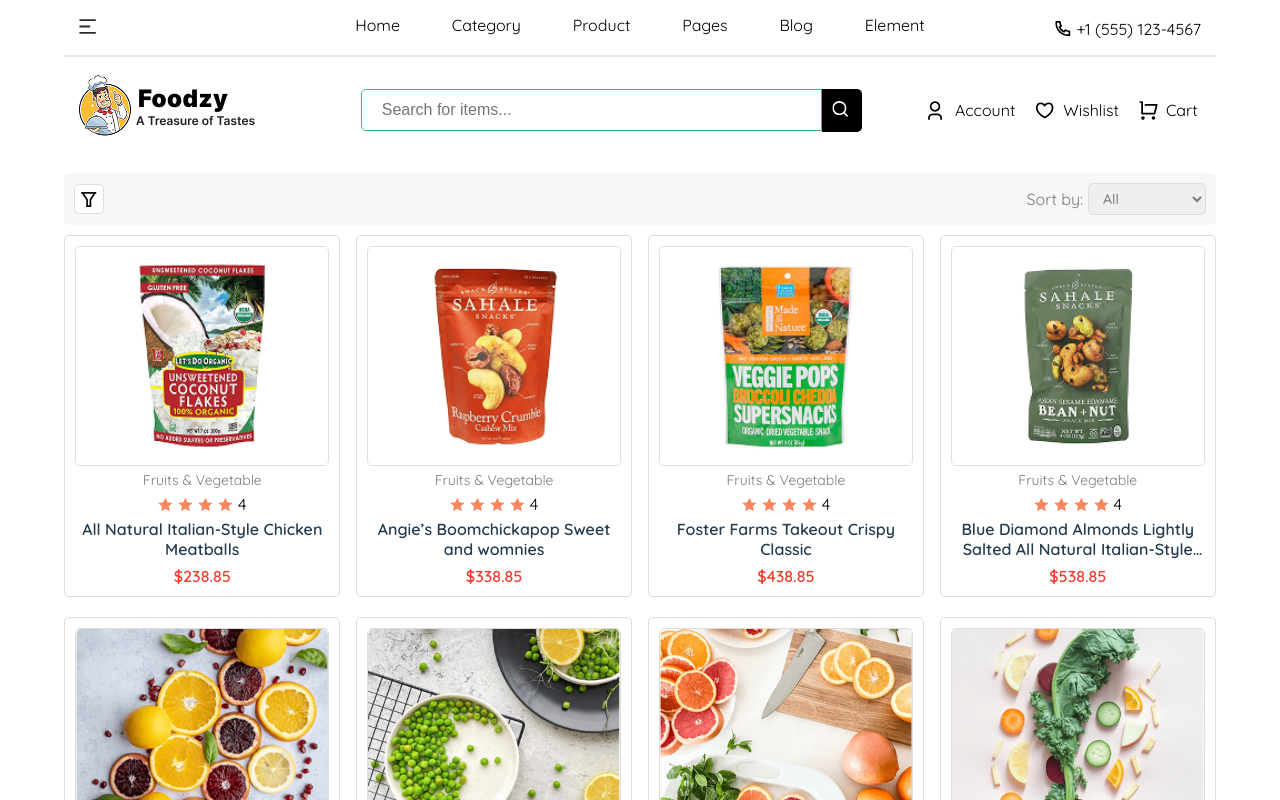
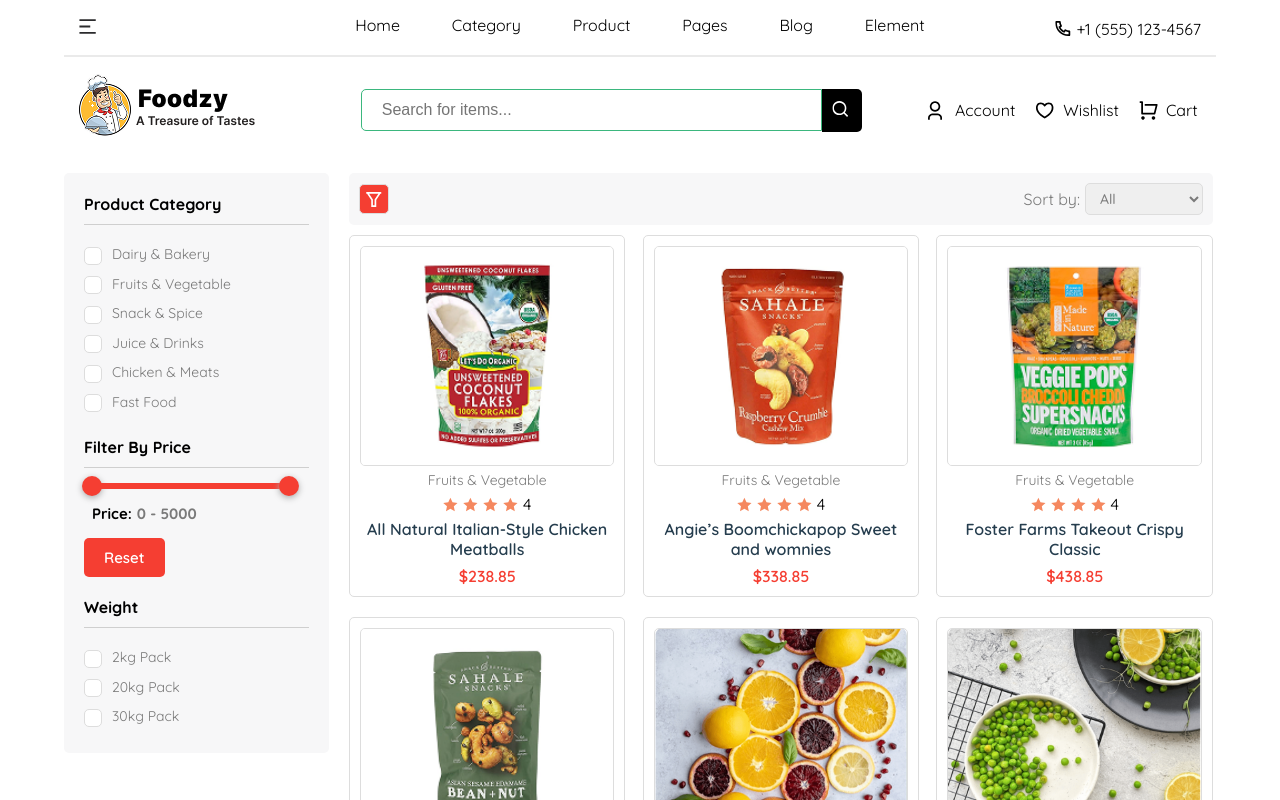
Before and after one commit to AnhTuTran12/food-shop, a React (Vite) app: page /shop in a window 1280 px wide. Shown: the top 800 px of the page. Built offline with nearby package versions, Linux system fonts and the light colour scheme; a web font is replaced by a local one.

Commit message:
fix ui product detail 2

```diff
--- a/src/components/Product-detail.jsx
+++ b/src/components/Product-detail.jsx
@@ -1,6 +1,7 @@
 import React, { useEffect, useState } from "react";
 
 import "../style/Product-detail.css";
+import { useParams } from "react-router-dom";
 
 const ProductDetail = ({
   product,
@@ -13,6 +14,7 @@
 
   const [quantity, setQuantity] = useState(1);
   const [mainImage, setMainImage] = useState(product.productImage);
+
   const handleDecrease = () => {
     setQuantity((prev) => (prev > 1 ? prev - 1 : 1));
   };
--- a/src/components/Shop.jsx
+++ b/src/components/Shop.jsx
@@ -3,7 +3,7 @@
 import { category, products } from "../assets/data";
 import { Range } from "react-range";
 import ProductDetail from "./Product-detail";
-import { useParams } from "react-router-dom";
+import { Navigate, useParams } from "react-router-dom";
 
 const MIN = 0;
 const MAX = 5000;
@@ -15,7 +15,7 @@
   const [sortOption, setSortOption] = useState("All");
   const [filterCateogy, setFilterCategory] = useState([]);
   const [selectedProduct, setSelectedProduct] = useState(null);
-  const [hideSideBar, setHideSideBar] = useState(false);
+  const [hideSideBar, setHideSideBar] = useState(true);
 
   const { id } = useParams();
 
@@ -60,6 +60,8 @@
     if (id) {
       const found = products.find((item) => item.id === Number(id));
       setSelectedProduct(found || null);
+    } else {
+      setSelectedProduct(null);
     }
   }, [id]);
 
@@ -179,7 +181,7 @@
                 product={selectedProduct}
                 category={category}
                 products={products}
-                onBack={() => setSelectedProduct(null)}
+                onBack={() => Navigate("/shop")}
                 setSelectedProduct={setSelectedProduct}
               />
             ) : (
```
